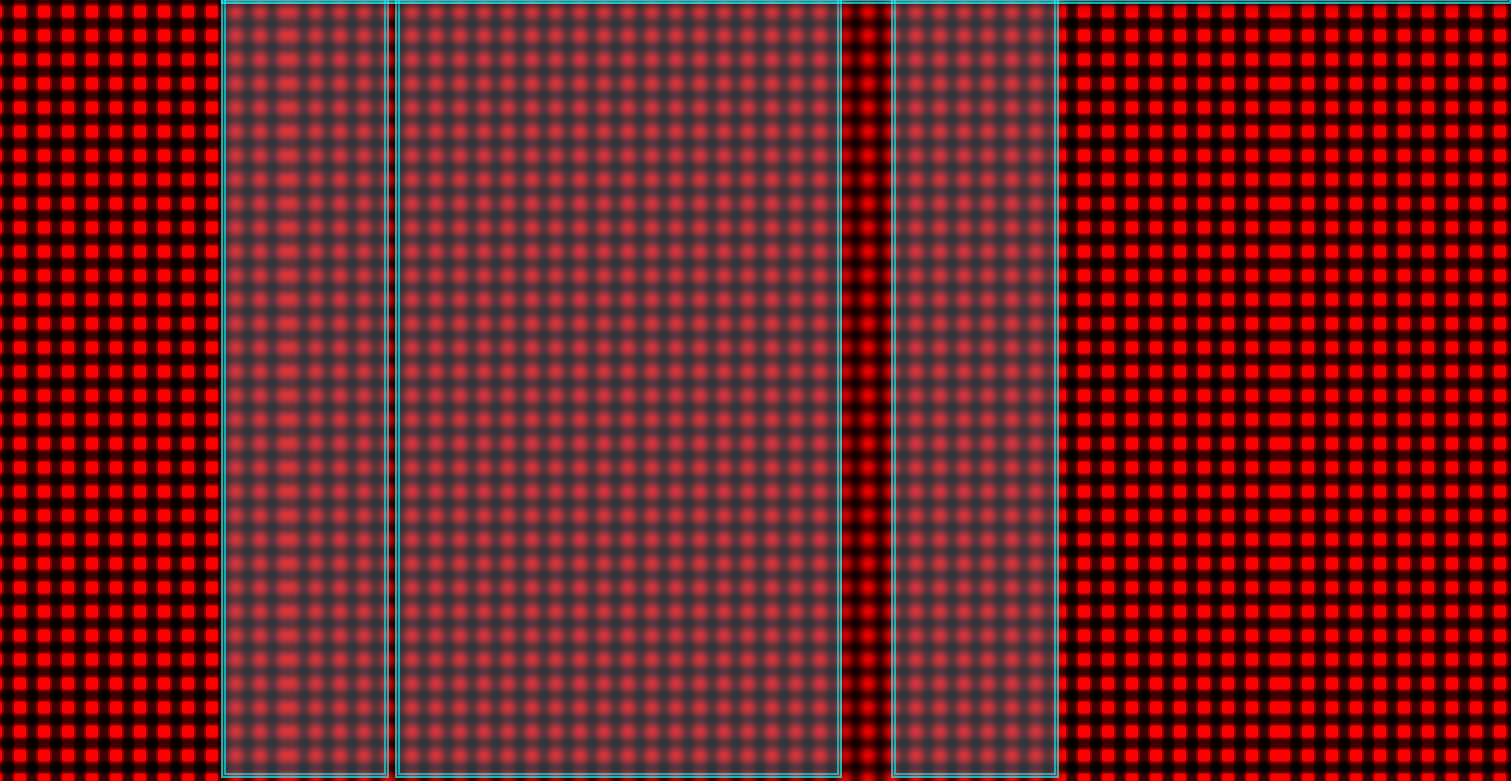
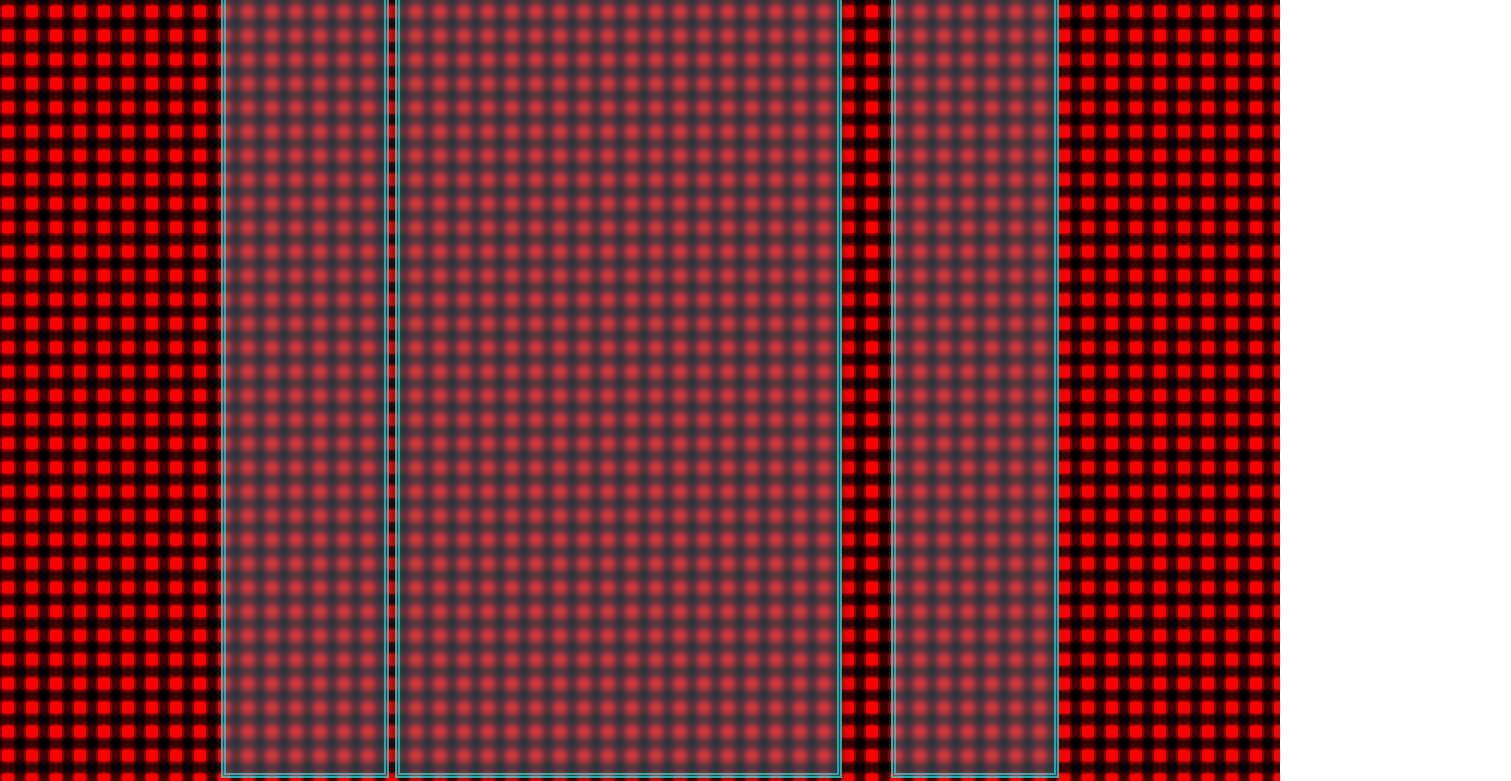
Before and after one commit to krukko566/majorville-site, a plain HTML site: page history/index.html in a window 1280 px wide. Shown: the part 176-957 px from the top of the page, 1511 px wide, since content can reach past the window. Drawn offline with Linux system fonts and the light colour scheme; files that its build step writes are made by us from their sources.

Commit message:
Slightly altered bg and backdrop blur effect

```diff
--- a/history/history.css
+++ b/history/history.css
@@ -8,7 +8,7 @@ body {
     color: steelblue;
     margin: 5vh 17vw 10vh;
     background: scroll 100%;
-    background-image: url(images/new-plaid-bg.png);
+    background-image: url(images/UPDATED-plaid.png);
 }
 header {
     grid-area: h;
@@ -33,9 +33,9 @@ footer {
     border: double rgba(0, 255, 255, 0.6) 5px;
     text-align: center;
     background: rgba(135, 206, 235, 0.25);
+    backdrop-filter: blur(3px);
 }
 .container {
-    backdrop-filter: blur(3px);
     align-content: stretch;
     justify-content: stretch;
     display: grid;
```
Also changed, not shown: events/images/new-plaid-bg.png (deleted), history/images/UPDATED-plaid.png (added).
